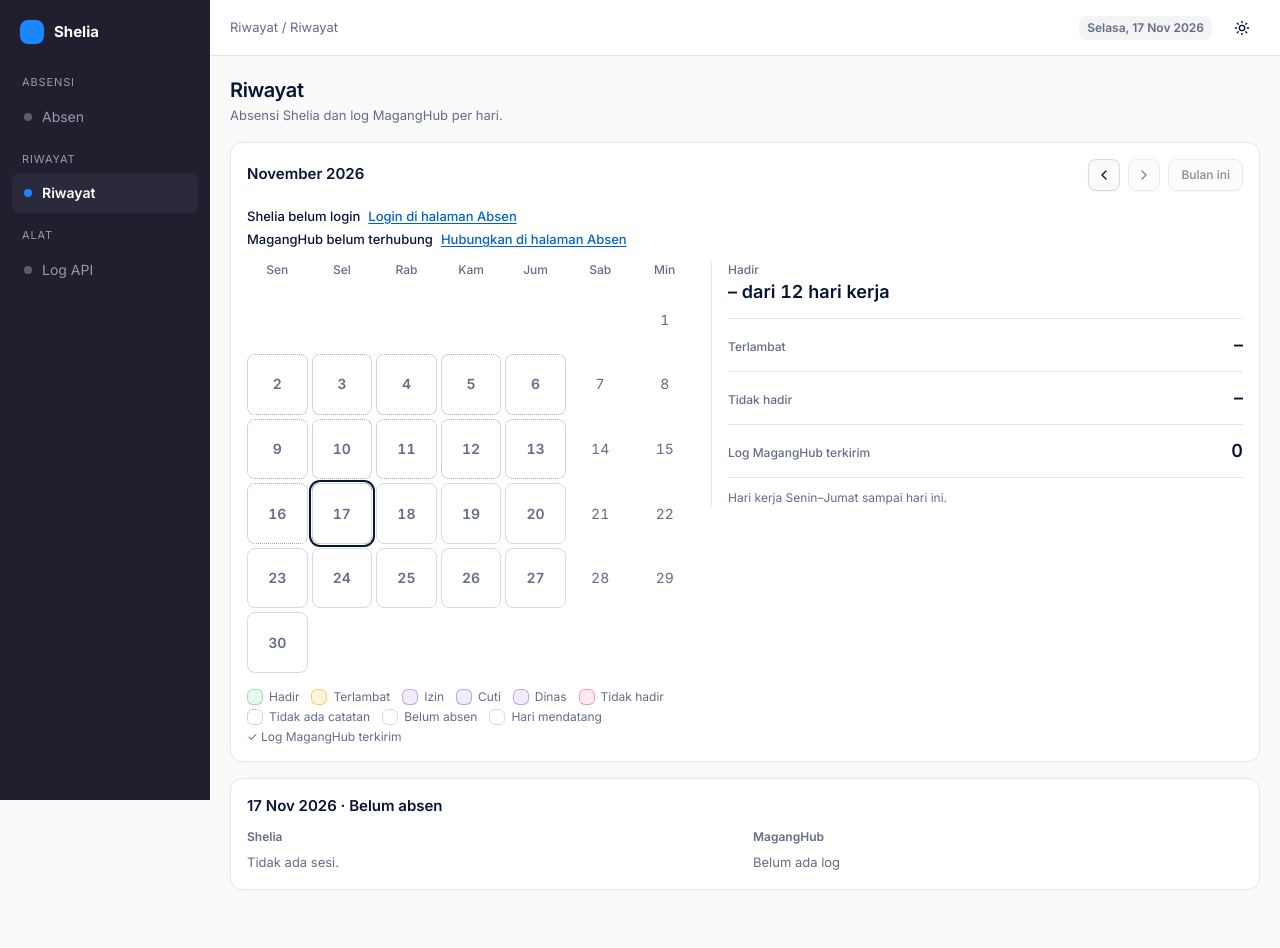
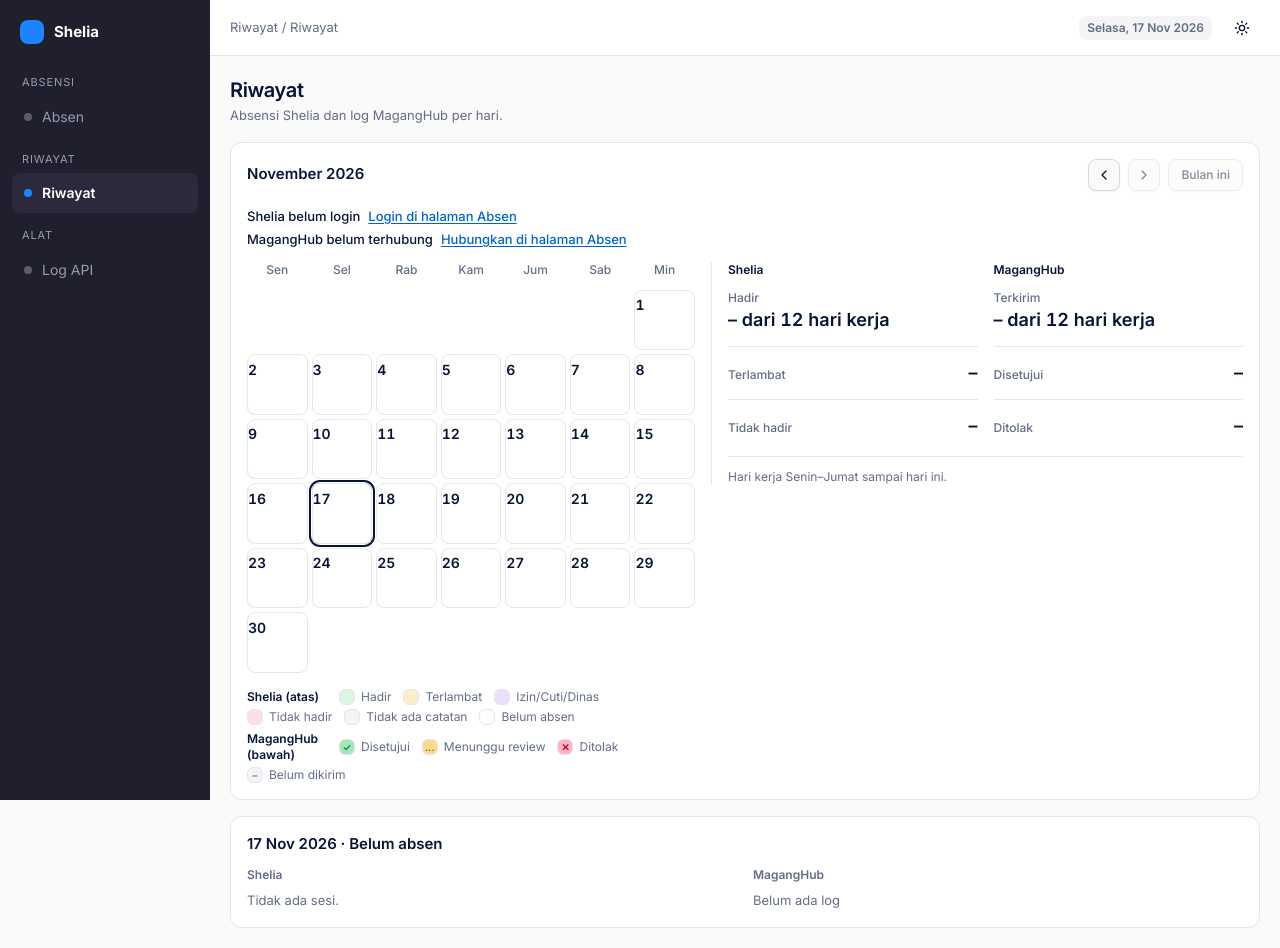
Before and after one commit to kinka1/shelia, a React (Vite) app in the folder web-app/: page /riwayat in a window 1280 px wide. Before the commit the page ends 910 px from the top, so only its background shows below. Built offline with nearby package versions, Linux system fonts and the light colour scheme.

Commit message:
feat: Riwayat days split Shelia/MagangHub equally (review status + glyph), two legends, two totals; model labels show versions

```diff
--- a/web-app/src/lib/generateLog.ts
+++ b/web-app/src/lib/generateLog.ts
@@ -7,8 +7,8 @@ export type LogTexts = { activity_log: string; lesson_learned: string; obstacles
 
 // DeepSeek's current models (api-docs.deepseek.com, checked 2026-11-17; deepseek-chat was retired 2026-07-24).
 export const MODELS = [
-  { id: 'deepseek-flash', label: 'deepseek-flash (Rekomendasi: cepat dan murah)' },
-  { id: 'deepseek-v4-pro', label: 'deepseek-v4-pro (lebih teliti, ±4× lebih mahal)' },
+  { id: 'deepseek-flash', label: 'deepseek-flash · V4.1 Flash (Rekomendasi: terbaru, cepat dan murah)' },
+  { id: 'deepseek-v4-pro', label: 'deepseek-v4-pro · V4 Pro (lebih teliti, ±4× lebih mahal)' },
 ] as const
 export type ModelId = (typeof MODELS)[number]['id']
 export const DEFAULT_MODEL: ModelId = 'deepseek-flash'
--- a/web-app/src/lib/riwayat.ts
+++ b/web-app/src/lib/riwayat.ts
@@ -47,7 +47,15 @@ export function bucketOf(status?: string | null, checkInStatus?: string | null):
 // Order when a day has several sessions: the first one present in this list wins.
 const RANK: Bucket[] = ['terlambat', 'hadir', 'dinas', 'cuti', 'izin', 'tidak_hadir']
 
-export type CalDay = { date: string; bucket: Bucket; sessions: SheliaRow[]; log: MhLog | null }
+/** The MagangHub half of a day: the log's review status, or Belum dikirim on a weekday without one. */
+export type MhBucket = 'disetujui' | 'menunggu' | 'ditolak' | 'belum_kirim'
+export const MH_BUCKET: Record<MhBucket, string> = {
+  disetujui: 'Disetujui', menunggu: 'Menunggu review', ditolak: 'Ditolak', belum_kirim: 'Belum dikirim',
+}
+const mhBucketOf = (status?: string): MhBucket =>
+  status === 'APPROVED' ? 'disetujui' : status === 'REJECTED' ? 'ditolak' : 'menunggu' // any other review state is still waiting
+
+export type CalDay = { date: string; bucket: Bucket; mh: MhBucket | null; sessions: SheliaRow[]; log: MhLog | null }
 
 const pad = (n: number) => String(n).padStart(2, '0')
 /** 0 = Monday … 6 = Sunday, from the date parts (no time zone involved). */
@@ -71,7 +79,8 @@ export function monthDays(period: string, rows: SheliaRow[], logs: MhLog[], toda
     else if (date > today) bucket = 'nanti'
     else if (date === today) bucket = 'belum'
     else bucket = 'kosong'
-    return { date, bucket, sessions, log }
+    const mh = log ? mhBucketOf(log.status) : weekday(date) < 5 && date <= today ? 'belum_kirim' : null
+    return { date, bucket, mh, sessions, log }
   })
 }
 
@@ -84,6 +93,8 @@ export function monthCounts(days: CalDay[], today: string) {
     terlambat: has('terlambat'),
     tidakHadir: has('tidak_hadir'),
     logs: days.filter((d) => d.log).length,
+    disetujui: days.filter((d) => d.mh === 'disetujui').length,
+    ditolak: days.filter((d) => d.mh === 'ditolak').length,
   }
 }
 
--- a/web-app/src/pages/Riwayat.tsx
+++ b/web-app/src/pages/Riwayat.tsx
@@ -5,7 +5,7 @@ import { Button } from '@/components/ui/button'
 import { MhStatusPill, fmtDate } from '@/features/maganghub/mhFormat'
 import { useSession } from '@/features/session/SessionProvider'
 import { todayWIB } from '@/lib/dailyLog'
-import { BUCKET, bucketOf, fetchMhMonth, fetchSheliaMonth, monthCounts, monthDays, weekday, type Bucket, type SheliaRow } from '@/lib/riwayat'
+import { BUCKET, MH_BUCKET, bucketOf, fetchMhMonth, fetchSheliaMonth, monthCounts, monthDays, weekday, type Bucket, type MhBucket, type SheliaRow } from '@/lib/riwayat'
 import type { MhLog, MhStatus } from '@/lib/maganghub'
 import { cn } from '@/lib/utils'
 
@@ -19,22 +19,31 @@ const shift = (p: string, by: number) => {
 }
 const hhmm = (t?: string | null) => (t ? t.slice(11, 16) || '-' : '-')
 
-// Copied from the admin panel's MonthCalendar: written out in full so Tailwind finds them.
-const CELL: Record<Bucket, string> = {
-  hadir: 'border-success/40 bg-success/10 text-success-ink dark:bg-success/15',
-  terlambat: 'border-warning/50 bg-warning/15 text-warning-ink dark:bg-warning/20',
-  izin: 'border-info/40 bg-info/10 text-info-ink dark:bg-info/15',
-  cuti: 'border-info/40 bg-info/10 text-info-ink dark:bg-info/15',
-  dinas: 'border-info/40 bg-info/10 text-info-ink dark:bg-info/15',
-  tidak_hadir: 'border-destructive/40 bg-destructive/10 text-destructive-ink dark:bg-destructive/15',
-  belum: 'border-muted-foreground/25 bg-transparent text-muted-foreground',
-  nanti: 'border-muted-foreground/25 bg-transparent text-muted-foreground',
-  kosong: 'border-dotted border-muted-foreground/60 bg-transparent text-muted-foreground',
-  libur: 'border-transparent bg-transparent font-normal text-muted-foreground',
+// Each day is split in two equal halves: top = Shelia, bottom = MagangHub. Same colour language for
+// both (green good, yellow waiting/late, red problem, grey nothing recorded); written out in full so
+// Tailwind finds them.
+const TOP: Record<Bucket, string> = {
+  hadir: 'bg-success/15 text-success-ink dark:bg-success/20',
+  terlambat: 'bg-warning/20 text-warning-ink dark:bg-warning/25',
+  izin: 'bg-info/15 text-info-ink dark:bg-info/20',
+  cuti: 'bg-info/15 text-info-ink dark:bg-info/20',
+  dinas: 'bg-info/15 text-info-ink dark:bg-info/20',
+  tidak_hadir: 'bg-destructive/15 text-destructive-ink dark:bg-destructive/20',
+  kosong: 'bg-muted text-muted-foreground',
+  belum: 'text-muted-foreground',
+  nanti: 'text-muted-foreground',
+  libur: 'font-normal text-muted-foreground',
 }
-// Always the attendance words; Belum absen and Hari mendatang only when the month has such a day.
-const LEGEND: Bucket[] = ['hadir', 'terlambat', 'izin', 'cuti', 'dinas', 'tidak_hadir', 'kosong', 'belum', 'nanti']
-const ONLY_IF_SHOWN: Bucket[] = ['belum', 'nanti']
+const BOTTOM: Record<MhBucket, [string, string]> = { // [fill, glyph so it never relies on colour alone]
+  disetujui: ['bg-success/40 text-success-ink dark:bg-success/35', '✓'],
+  menunggu: ['bg-warning/45 text-warning-ink dark:bg-warning/35', '…'],
+  ditolak: ['bg-destructive/35 text-destructive-ink dark:bg-destructive/35', '✕'],
+  belum_kirim: ['bg-muted text-muted-foreground', '–'],
+}
+// Izin, Cuti and Dinas share a colour, so the legend names them once.
+const SHELIA_LEGEND: [Bucket, string][] = [['hadir', 'Hadir'], ['terlambat', 'Terlambat'], ['izin', 'Izin/Cuti/Dinas'], ['tidak_hadir', 'Tidak hadir']]
+const SHELIA_IF_SHOWN: Bucket[] = ['kosong', 'belum'] // only when the month has such a day
+const MH_LEGEND: MhBucket[] = ['disetujui', 'menunggu', 'ditolak', 'belum_kirim']
 
 type Data = { period: string; shelia: SheliaRow[] | { error: string } | null; mh: { status: MhStatus; logs: MhLog[]; error?: string } }
 
@@ -72,6 +81,8 @@ export default function Riwayat() {
   const counts = monthCounts(days, today)
   const noShelia = !ready || !Array.isArray(ready.shelia) // counts unknown, not zero
   const shown = (n: number) => (noShelia ? '–' : n)
+  const mhOk = ready?.mh.status === 'ok'
+  const mhShown = (n: number) => (mhOk ? n : '–')
   const selected = picked ?? (period === current ? today : `${period}-01`)
   const day = days.find((d) => d.date === selected)
   const title = monthTitle(period)
@@ -116,44 +127,66 @@ export default function Riwayat() {
               </div>
               <ul aria-label={`Kalender ${title}`} className="grid grid-cols-7 gap-1">
                 {days.map((d) => {
-                  const name = `${nameOf(d.date)}: ${BUCKET[d.bucket].label}${d.log ? ', log MagangHub terkirim' : ''}`
+                  const mh = mhOk ? d.mh : null
+                  const parts = [!noShelia && `Shelia ${BUCKET[d.bucket].label}`, mh && `MagangHub ${MH_BUCKET[mh]}`].filter(Boolean)
+                  const name = `${nameOf(d.date)}${parts.length ? `: ${parts.join(', ')}` : ''}`
                   return (
                     <li key={d.date} style={{ gridColumnStart: weekday(d.date) + 1 }}>
                       <button type="button" aria-label={name} title={name} aria-pressed={d.date === selected}
                         aria-current={d.date === today ? 'date' : undefined} onClick={() => setPicked(d.date)}
-                        className={cn('relative flex aspect-square w-full items-center justify-center rounded-md border text-sm font-semibold tabular-nums',
-                          CELL[d.bucket], d.date === today && 'ring-2 ring-foreground ring-offset-1 ring-offset-card',
+                        className={cn('flex aspect-square w-full flex-col overflow-hidden rounded-md border border-border text-sm font-semibold tabular-nums',
+                          d.date === today && 'ring-2 ring-foreground ring-offset-1 ring-offset-card',
                           d.date === selected && 'outline outline-2 outline-offset-2 outline-primary')}>
-                        {Number(d.date.slice(8))}
-                        {d.log && <span aria-hidden className="absolute right-0.5 top-0 text-[11px] leading-none text-success-ink">✓</span>}
+                        <span aria-hidden className={cn('flex flex-1 items-center justify-center', !noShelia && TOP[d.bucket])}>{Number(d.date.slice(8))}</span>
+                        <span aria-hidden className={cn('flex flex-1 items-center justify-center text-xs', mh && BOTTOM[mh][0])}>{mh && BOTTOM[mh][1]}</span>
                       </button>
                     </li>
                   )
                 })}
               </ul>
-              <ul aria-label="Keterangan" className="flex flex-wrap gap-x-3 gap-y-1 pt-1">
-                {LEGEND.filter((b) => !ONLY_IF_SHOWN.includes(b) || days.some((d) => d.bucket === b)).map((b) => (
-                  <li key={b} className="flex items-center gap-1.5 text-xs text-muted-foreground">
-                    <span aria-hidden className={cn('size-4 rounded-sm border', CELL[b])} />{BUCKET[b].label}
+              <div className="space-y-1.5 pt-1 text-xs text-muted-foreground">
+                <ul aria-label="Keterangan Shelia" className="flex flex-wrap items-center gap-x-3 gap-y-1">
+                  <li className="w-20 font-semibold text-foreground">Shelia (atas)</li>
+                  {[...SHELIA_LEGEND, ...SHELIA_IF_SHOWN.filter((b) => days.some((d) => d.bucket === b)).map((b) => [b, BUCKET[b].label] as [Bucket, string])].map(([b, label]) => (
+                    <li key={b} className="flex items-center gap-1.5">
+                      <span aria-hidden className={cn('size-4 rounded-sm border border-border', TOP[b])} />{label}
                     </li>
                   ))}
-                <li className="text-xs text-muted-foreground">✓ Log MagangHub terkirim</li>
+                </ul>
+                <ul aria-label="Keterangan MagangHub" className="flex flex-wrap items-center gap-x-3 gap-y-1">
+                  <li className="w-20 font-semibold text-foreground">MagangHub (bawah)</li>
+                  {MH_LEGEND.map((b) => (
+                    <li key={b} className="flex items-center gap-1.5">
+                      <span aria-hidden className={cn('flex size-4 items-center justify-center rounded-sm border border-border text-[10px] font-semibold', BOTTOM[b][0])}>{BOTTOM[b][1]}</span>{MH_BUCKET[b]}
+                    </li>
+                  ))}
                 </ul>
               </div>
+            </div>
 
-            <dl className="flex flex-col gap-3 lg:min-w-0 lg:flex-1 lg:border-l lg:pl-4">
+            <div className="grid grid-cols-2 gap-4 lg:min-w-0 lg:flex-1 lg:border-l lg:pl-4">
+              {([
+                ['Ringkasan Shelia', 'Shelia', 'Hadir', shown(counts.hadir), [['Terlambat', shown(counts.terlambat), 'text-warning-ink'], ['Tidak hadir', shown(counts.tidakHadir), 'text-destructive-ink']]],
+                ['Ringkasan MagangHub', 'MagangHub', 'Terkirim', mhShown(counts.logs), [['Disetujui', mhShown(counts.disetujui), 'text-success-ink'], ['Ditolak', mhShown(counts.ditolak), 'text-destructive-ink']]],
+              ] as const).map(([group, head, main, n, rest]) => (
+                <div key={group} role="group" aria-label={group} className="flex min-w-0 flex-col gap-3">
+                  <h3 className="text-xs font-semibold">{head}</h3>
+                  <dl className="flex flex-col gap-3">
                   <div>
-                <dt className="text-xs font-medium text-muted-foreground">Hadir</dt>
-                <dd className="text-lg font-semibold tabular-nums">{shown(counts.hadir)} dari {counts.workDays} hari kerja</dd>
+                    <dt className="text-xs font-medium text-muted-foreground">{main}</dt>
+                    <dd className="text-lg font-semibold tabular-nums">{n} dari {counts.workDays} hari kerja</dd>
                   </div>
-              {([['Terlambat', shown(counts.terlambat), 'text-warning-ink'], ['Tidak hadir', shown(counts.tidakHadir), 'text-destructive-ink'], ['Log MagangHub terkirim', counts.logs, 'text-success-ink']] as const).map(([label, n, ink]) => (
+                  {rest.map(([label, v, ink]) => (
                     <div key={label} className="flex items-baseline justify-between gap-3 border-t pt-3">
                       <dt className="text-xs font-medium text-muted-foreground">{label}</dt>
-                  <dd className={cn('text-lg font-semibold tabular-nums', typeof n === 'number' && n > 0 ? ink : 'text-foreground')}>{n}</dd>
+                      <dd className={cn('text-lg font-semibold tabular-nums', typeof v === 'number' && v > 0 ? ink : 'text-foreground')}>{v}</dd>
                     </div>
                   ))}
-              <p className="border-t pt-3 text-xs text-muted-foreground">Hari kerja Senin–Jumat sampai hari ini.</p>
                   </dl>
+                </div>
+              ))}
+              <p className="col-span-2 border-t pt-3 text-xs text-muted-foreground">Hari kerja Senin–Jumat sampai hari ini.</p>
+            </div>
           </div>
         )}
       </section>
```
Also changed, not shown: 3 other files (tests, documents, lock files or other folders). Lines whose indentation alone changed are shown as unchanged.
